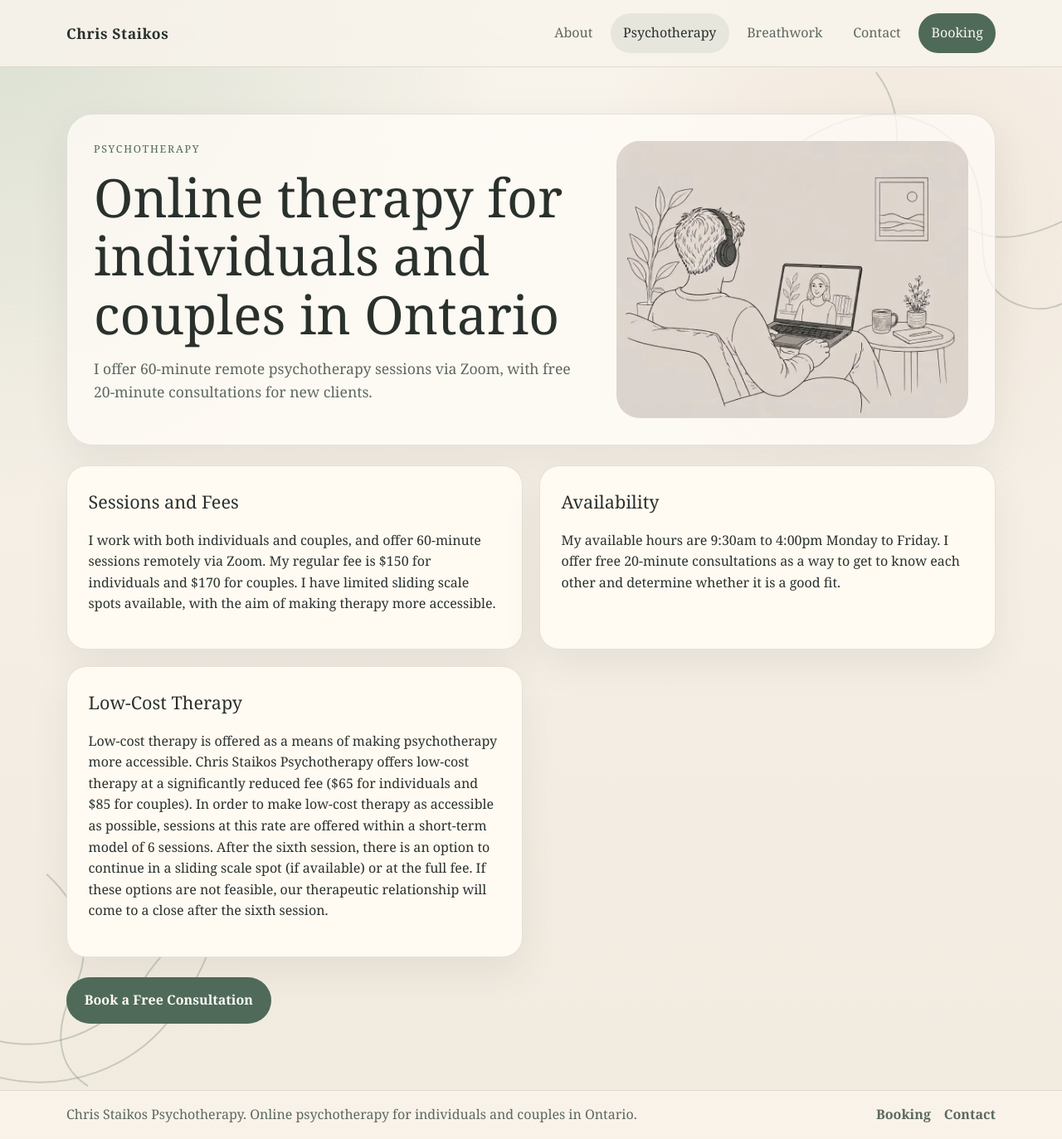
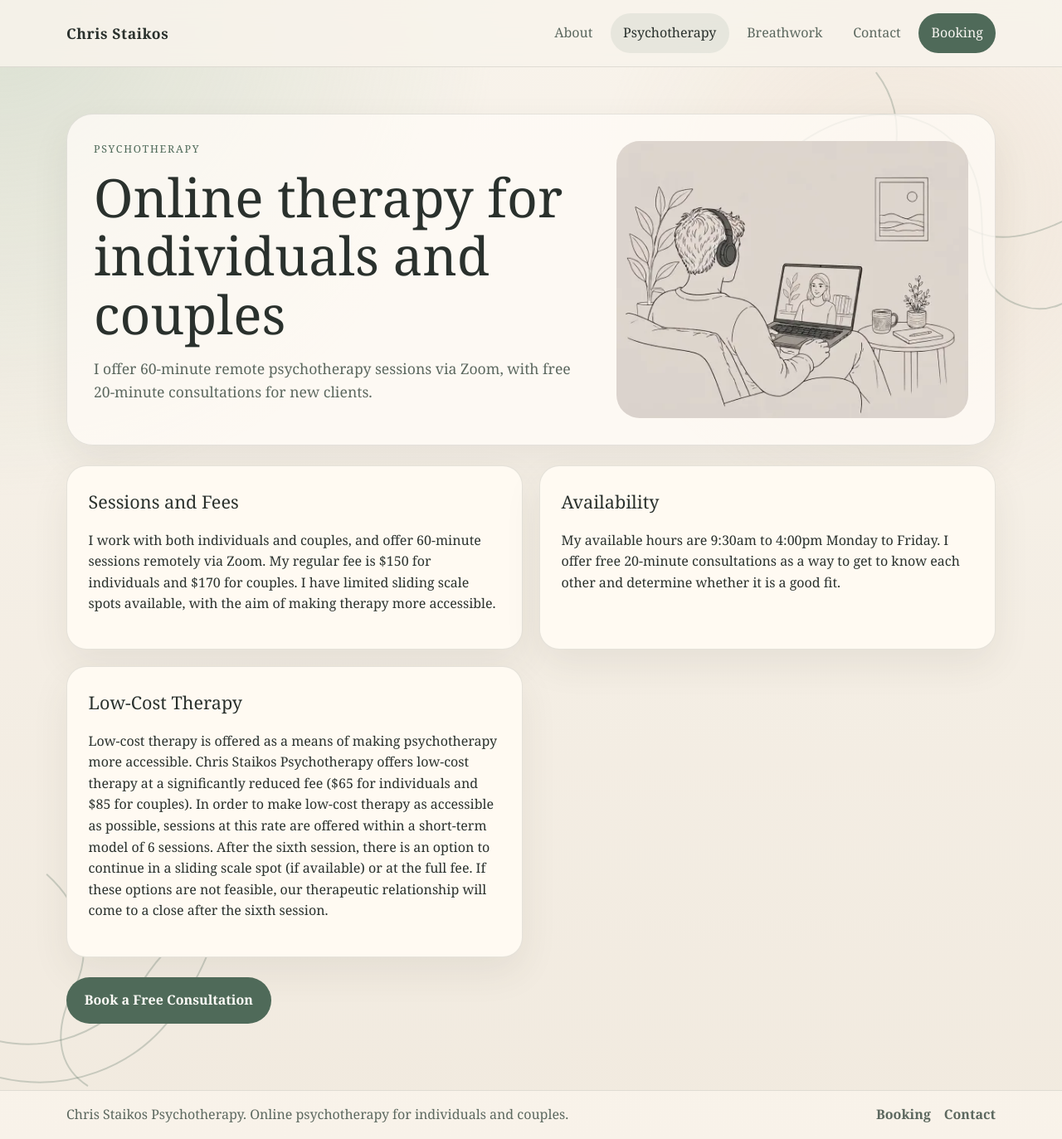
Before and after one commit to cstaikos/chris-staikos-psychotherapy, a Jekyll site: the page built from psychotherapy.md, in a window 1280 px wide and 1373 px high. Shown: the whole window at 83% size. Built offline with Jekyll 4.4.1, drawn with Linux system fonts in a browser that asks for light colours.

Commit message:
Clean up location

```diff
--- a/_config.yml
+++ b/_config.yml
@@ -1,6 +1,6 @@
 
 title: "Chris Staikos Psychotherapy"
-description: "Online psychotherapy for individuals and couples in Ontario, with a grounded, body-aware approach and free 20-minute consultations."
+description: "Online psychotherapy for individuals and couples, with a grounded, body-aware approach and free 20-minute consultations."
 baseurl: ""
 url: "https://chrisstaikos.com"
 markdown: kramdown
@@ -12,7 +12,6 @@ social_image_width: 1360
 social_image_height: 1742
 email: "chris.staikos.psychotherapy@proton.me"
 booking_url: "https://aws-portal.owlpractice.ca/chris-staikos-psychotherapy/booking?therapist_id=1"
-service_area: "Ontario, Canada"
 author:
   name: "Chris Staikos"
   job_title: "Registered Psychotherapist (Qualifying)"
--- a/_layouts/default.html
+++ b/_layouts/default.html
@@ -85,7 +85,7 @@
 
       <footer class="site-footer">
         <div class="container footer-inner">
-          <p>{{ site.title }}. Online psychotherapy for individuals and couples in Ontario.</p>
+          <p>{{ site.title }}. Online psychotherapy for individuals and couples.</p>
           <nav class="footer-nav" aria-label="Footer navigation">
             <a href="{{ '/booking/' | relative_url }}">Booking</a>
             <a href="{{ '/contact/' | relative_url }}">Contact</a>
--- a/psychotherapy.md
+++ b/psychotherapy.md
@@ -3,7 +3,7 @@ layout: default
 title: Psychotherapy
 permalink: /psychotherapy/
 description: "Online psychotherapy for individuals and couples with Chris Staikos, including fees, availability, consultations, and low-cost therapy options."
-seo_title: "Online Psychotherapy in Ontario | Individuals and Couples"
+seo_title: "Online Psychotherapy | Individuals and Couples"
 last_modified_at: 2026-04-24
 changefreq: monthly
 priority: 0.9
@@ -18,7 +18,7 @@ image_height: 1652
 <section class="hero hero-alt">
   <div class="hero-copy">
     <p class="eyebrow">Psychotherapy</p>
-    <h1>Online therapy for individuals and couples in Ontario</h1>
+    <h1>Online therapy for individuals and couples</h1>
     <p class="lead">I offer 60-minute remote psychotherapy sessions via Zoom, with free 20-minute consultations for new clients.</p>
   </div>
   <div class="hero-image-wrap">
```
Also changed, not shown: _includes/structured-data.html (+4 -16 lines).
